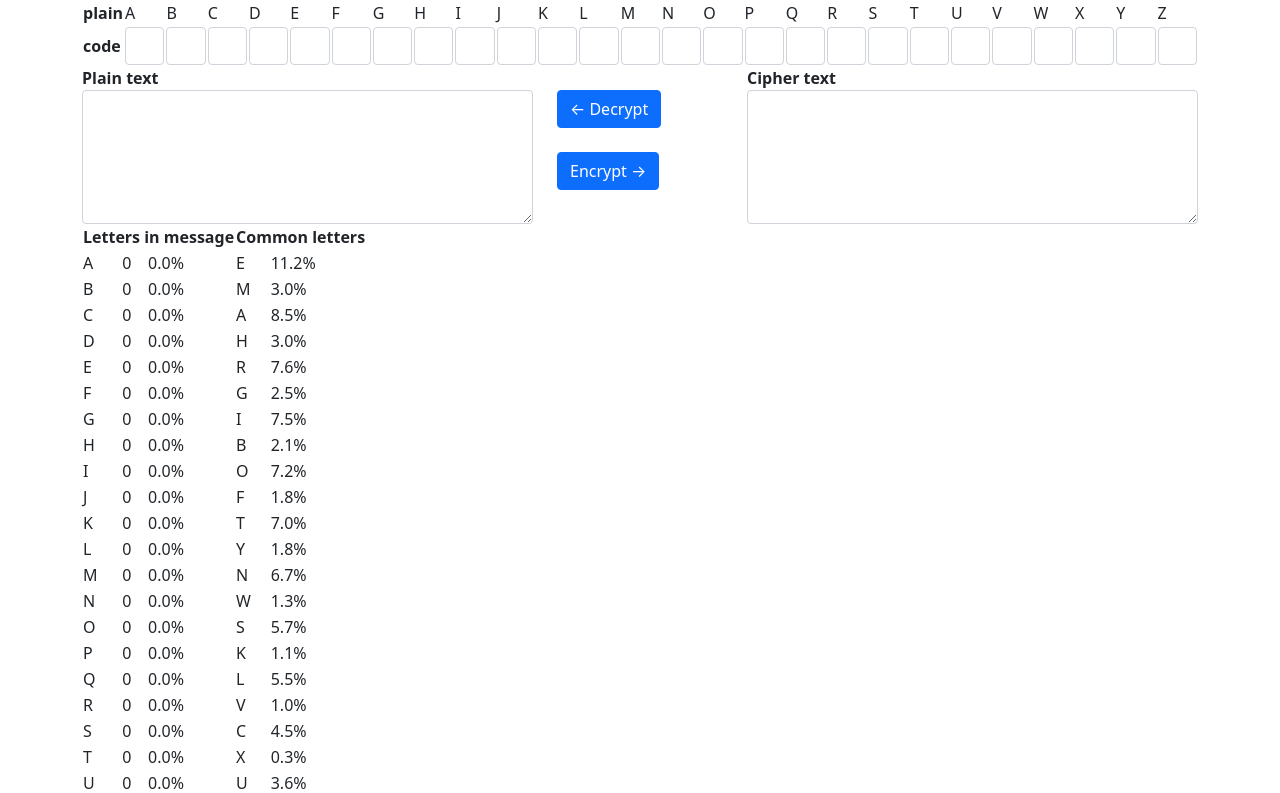
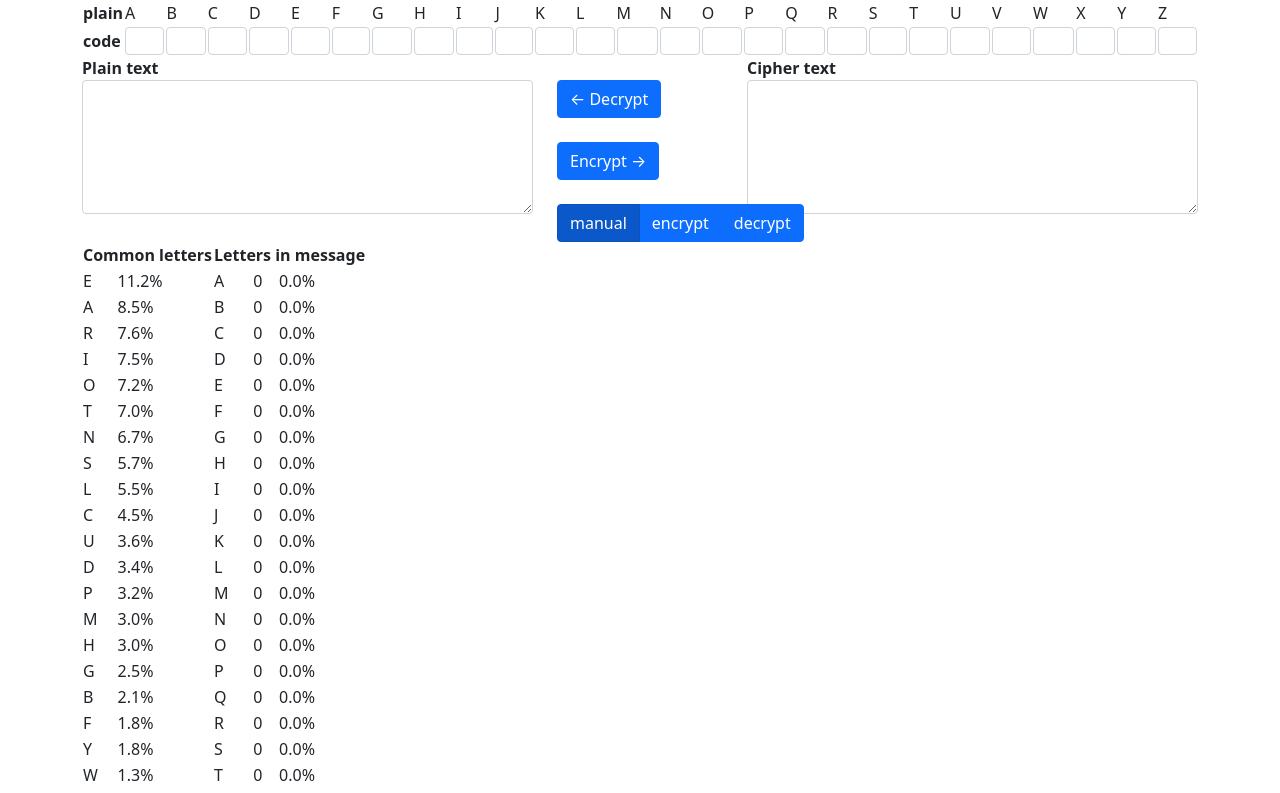
Before and after one commit to spraints/codes, a React (Create React App) app: page / in a window 1280 px wide. Shown: the top 793 px of the page. Built offline with nearby package versions, Linux system fonts and the light colour scheme.

Commit message:
let me auto-decrypt

```diff
--- a/package.json
+++ b/package.json
@@ -11,6 +11,7 @@
     "@types/react": "^17.0.0",
     "@types/react-dom": "^17.0.0",
     "bootstrap": "^5.0.2",
+    "classnames": "^2.3.1",
     "react": "^17.0.2",
     "react-dom": "^17.0.2",
     "react-scripts": "4.0.3",
@@ -44,7 +45,7 @@
     ]
   },
   "devDependencies": {
-    "prettier": "^2.3.2",
-    "@trivago/prettier-plugin-sort-imports": "^2.0.2"
+    "@trivago/prettier-plugin-sort-imports": "^2.0.2",
+    "prettier": "^2.3.2"
   }
 }
--- a/src/App.tsx
+++ b/src/App.tsx
@@ -1,9 +1,11 @@
 import CharacterCountsView from './views/CharacterCountsView'
 import SubstitutionCipherView from './views/SubstitutionCipherView'
 import TextAreaView from './views/TextAreaView'
+import classNames from 'classnames'
 import React, { useReducer } from 'react'
 
 interface State {
+  mode: 'MANUAL' | 'AUTODECRYPT' | 'AUTOENCRYPT'
   plainText: string
   cipherText: string
   code: { [key: string]: string }
@@ -14,7 +16,7 @@ interface Action {
 }
 
 function initializeModel(): State {
-  return { plainText: '', cipherText: '', code: {} }
+  return { mode: 'MANUAL', plainText: '', cipherText: '', code: {} }
 }
 
 function updateModel(model: State, action: Action) {
@@ -38,7 +40,7 @@ class AppState {
 
   get updatePlainText(): (s: string) => void {
     return (s) => {
-      this.dispatchUpdate(new UpdatePlainText(s))
+      this.dispatchUpdate(this.maybeAutoEncrypt(new UpdatePlainText(s)))
     }
   }
 
@@ -48,7 +50,7 @@ class AppState {
 
   get updateCipherText(): (s: string) => void {
     return (s) => {
-      this.dispatchUpdate(new UpdateCipherText(s))
+      this.dispatchUpdate(this.maybeAutoDecrypt(new UpdateCipherText(s)))
     }
   }
 
@@ -59,7 +61,7 @@ class AppState {
 
   get setCodeLetter(): (plain: string, code: string) => void {
     return (plain, code) => {
-      this.dispatchUpdate(new SetSubstitution(plain, code))
+      this.dispatchUpdate(this.maybeAuto(new SetSubstitution(plain, code)))
     }
   }
 
@@ -69,6 +71,50 @@ class AppState {
 
   get decrypt(): () => void {
     return () => this.dispatchUpdate(new Decrypt())
+  }
+
+  get manual(): boolean {
+    return this.data.mode === 'MANUAL'
+  }
+
+  get autoEncrypt(): boolean {
+    return this.data.mode === 'AUTOENCRYPT'
+  }
+
+  get autoDecrypt(): boolean {
+    return this.data.mode === 'AUTODECRYPT'
+  }
+
+  setMode(mode: 'MANUAL' | 'AUTOENCRYPT' | 'AUTODECRYPT'): () => void {
+    return () => this.dispatchUpdate(new SetMode(mode))
+  }
+
+  private maybeAuto(action: Action): Action {
+    return this.maybeAutoEncrypt(this.maybeAutoDecrypt(action))
+  }
+
+  private maybeAutoDecrypt(action: Action): Action {
+    if (this.autoDecrypt) {
+      return new MultiAction(action, new Decrypt())
+    }
+    return action
+  }
+
+  private maybeAutoEncrypt(action: Action): Action {
+    if (this.autoEncrypt) {
+      return new MultiAction(action, new Encrypt())
+    }
+    return action
+  }
+}
+
+class MultiAction {
+  actions: Action[]
+  constructor(...actions: Action[]) {
+    this.actions = actions
+  }
+  apply(data: State): State {
+    return this.actions.reduce((data, action) => action.apply(data), data)
   }
 }
 
@@ -101,7 +147,7 @@ class SetSubstitution {
   }
   apply(data: State): State {
     const code = { ...data.code }
-    if (this.code == '') {
+    if (this.code === '') {
       delete code[this.plain]
     } else {
       code[this.plain] = this.code
@@ -125,6 +171,16 @@ class Decrypt {
     }
     const plainText = substitute(data.cipherText, reverseCode)
     return { ...data, plainText }
+  }
+}
+
+class SetMode {
+  mode: 'MANUAL' | 'AUTOENCRYPT' | 'AUTODECRYPT'
+  constructor(mode: 'MANUAL' | 'AUTOENCRYPT' | 'AUTODECRYPT') {
+    this.mode = mode
+  }
+  apply(data: State): State {
+    return { ...data, mode: this.mode }
   }
 }
 
@@ -163,6 +219,7 @@ function App() {
           <button
             type="button"
             className="btn btn-primary"
+            disabled={!appState.manual}
             onClick={appState.decrypt}>
             &larr; Decrypt
           </button>
@@ -171,10 +228,38 @@ function App() {
           <button
             type="button"
             className="btn btn-primary"
+            disabled={!appState.manual}
             onClick={appState.encrypt}>
             Encrypt &rarr;
           </button>
           <br />
+          <br />
+          <div className="btn-group">
+            <button
+              type="button"
+              className={classNames('btn', 'btn-primary', {
+                active: appState.manual,
+              })}
+              onClick={appState.setMode('MANUAL')}>
+              manual
+            </button>
+            <button
+              type="button"
+              className={classNames('btn', 'btn-primary', {
+                active: appState.autoEncrypt,
+              })}
+              onClick={appState.setMode('AUTOENCRYPT')}>
+              encrypt
+            </button>
+            <button
+              type="button"
+              className={classNames('btn', 'btn-primary', {
+                active: appState.autoDecrypt,
+              })}
+              onClick={appState.setMode('AUTODECRYPT')}>
+              decrypt
+            </button>
+          </div>
         </div>
         <div className="col-sm-5">
           <TextAreaView
--- a/src/LetterFrequencies.ts
+++ b/src/LetterFrequencies.ts
@@ -26,5 +26,5 @@ const LetterFrequencies = [
   { letter: 'P', percent: 3.1671 },
   { letter: 'Q', percent: 0.1962 },
 ]
-
+LetterFrequencies.sort((a, b) => b.percent - a.percent)
 export default LetterFrequencies
--- a/src/views/CharacterCountsView.tsx
+++ b/src/views/CharacterCountsView.tsx
@@ -29,18 +29,18 @@ export default function CharacterCountsView(props: Props) {
       <table>
         <thead>
           <tr>
+            <th colSpan={2}>Common letters</th>
             <th colSpan={3}>Letters in message</th>
-            <th colSpan={2}>Common letters</th>
           </tr>
         </thead>
         <tbody>
           {frequencies.map((x, i) => (
             <tr key={i}>
+              <td>{LetterFrequencies[i].letter}</td>
+              <td>{LetterFrequencies[i].percent.toFixed(1)}%</td>
               <td>{x.letter}</td>
               <td>{x.count}</td>
               <td>{x.percent.toFixed(1)}%</td>
-              <td>{LetterFrequencies[i].letter}</td>
-              <td>{LetterFrequencies[i].percent.toFixed(1)}%</td>
             </tr>
           ))}
         </tbody>
--- a/src/views/SubstitutionCipherView.css
+++ b/src/views/SubstitutionCipherView.css
@@ -1,3 +1,3 @@
 .substitution {
-  padding: 1px 2px;
+  padding: 1px 2px !important;
 }
```
Also changed, not shown: 1 other file (tests, documents, lock files or other folders).
